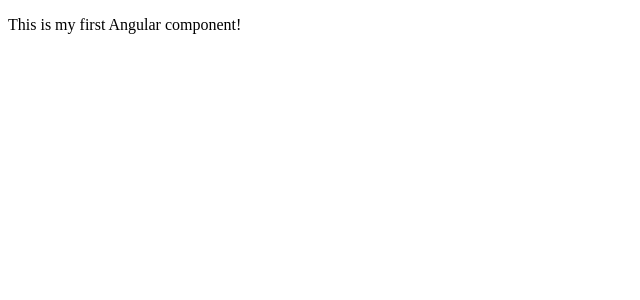
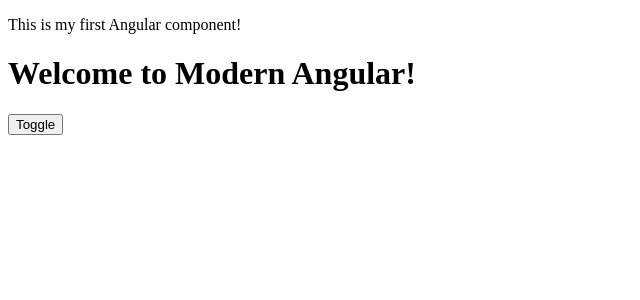
Before and after one commit to jose-vitor-quadrado/modern-angular-course, an Angular app: page / in a window 1280 px wide. Shown: the top 300 px of the page, without its empty margins (0-640 px from the left). Built offline with nearby package versions, Linux system fonts and the light colour scheme.

Commit message:
Feat: Add interactions in hello component

```diff
--- a/src/app/hello/hello.html
+++ b/src/app/hello/hello.html
@@ -1 +1,8 @@
 <p>This is my first Angular component!</p>
+
+<h1>{{ title }}</h1>
+
+<button [disabled]="isDisabled"
+  (click)="onClick()">
+  Toggle
+</button>
--- a/src/app/hello/hello.ts
+++ b/src/app/hello/hello.ts
@@ -6,4 +6,13 @@ import { Component } from '@angular/core';
   styleUrl: './hello.scss',
   templateUrl: './hello.html',
 })
-export class Hello {}
+export class Hello {
+  protected title = 'Welcome to Modern Angular!';
+
+  protected isDisabled = false;
+
+  protected onClick() {
+    console.log('Button clicked');
+    this.isDisabled = !this.isDisabled;
+  }
+}
```
